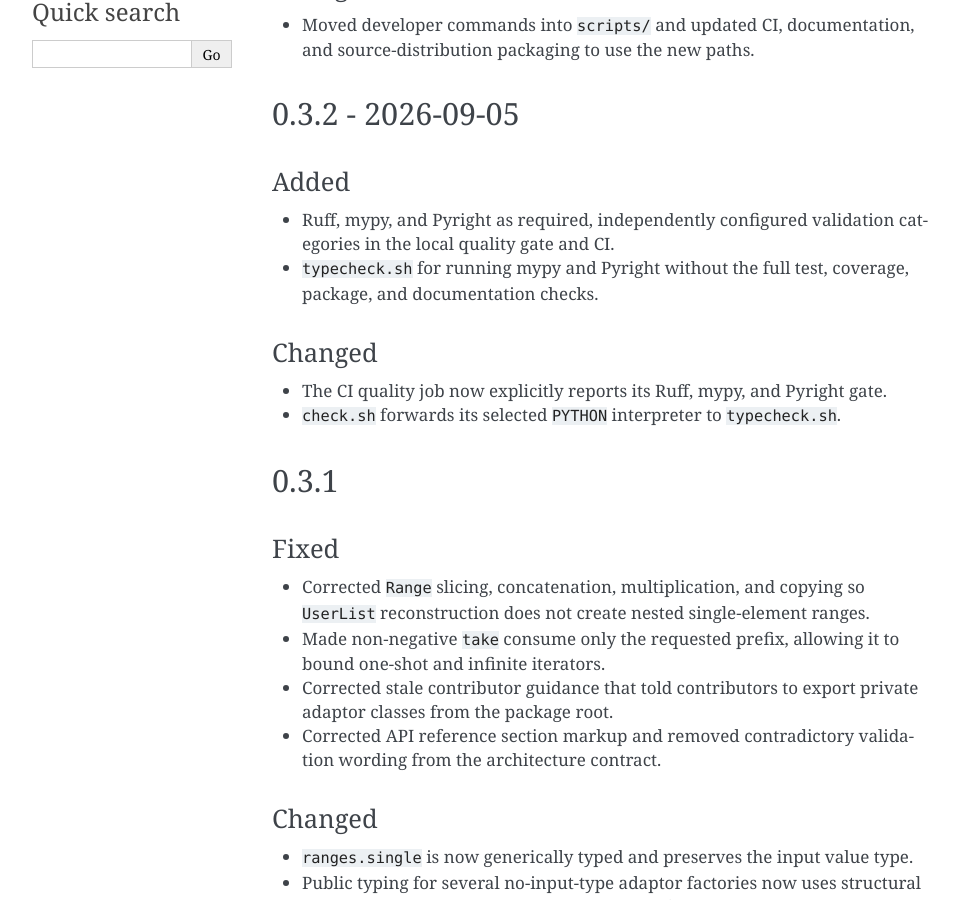
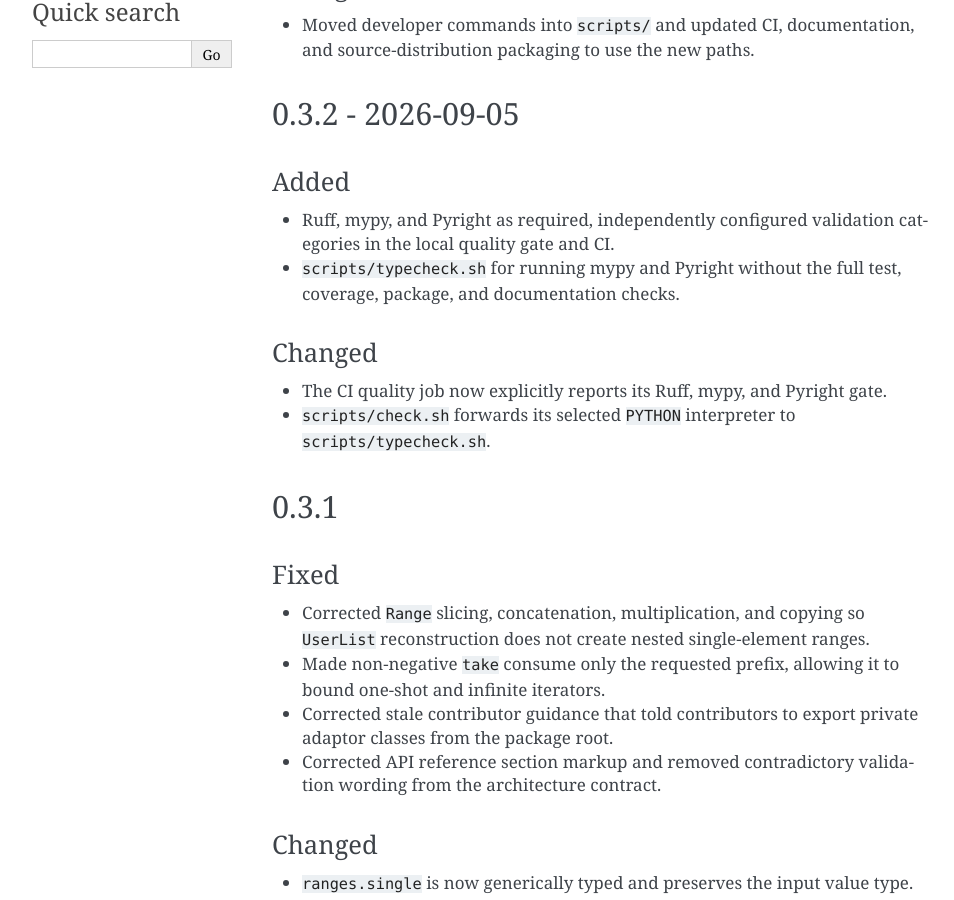
Before and after one commit to TheUltimateOrion/RangesLib, a Sphinx documentation site: the page built from docs/changelog.md, in a window 1280 px wide and 900 px high, scrolled down 481 px. Shown: the whole window, without its empty margins (148-1102 px from the left). Built offline with Sphinx 7.4.7, drawn with Linux system fonts in a browser that asks for light colours.

Commit message:
fix: Update paths in changelog for typecheck and check scripts

```diff
--- a/docs/changelog.md
+++ b/docs/changelog.md
@@ -24,13 +24,14 @@ change independently.
 
 - Ruff, mypy, and Pyright as required, independently configured validation
   categories in the local quality gate and CI.
-- `typecheck.sh` for running mypy and Pyright without the full test, coverage,
+- `scripts/typecheck.sh` for running mypy and Pyright without the full test, coverage,
   package, and documentation checks.
 
 ### Changed
 
 - The CI quality job now explicitly reports its Ruff, mypy, and Pyright gate.
-- `check.sh` forwards its selected `PYTHON` interpreter to `typecheck.sh`.
+- `scripts/check.sh` forwards its selected `PYTHON` interpreter to
+  `scripts/typecheck.sh`.
 
 ## 0.3.1
 
```
